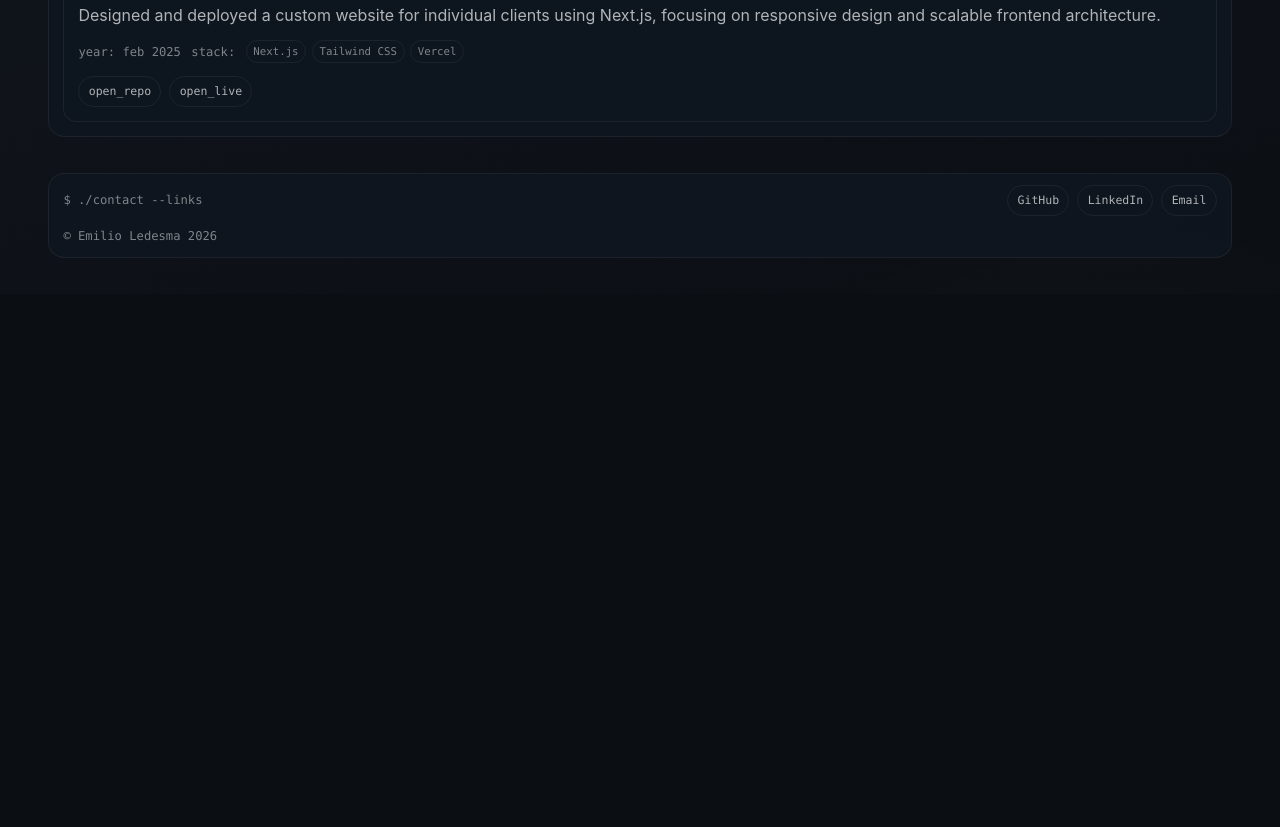
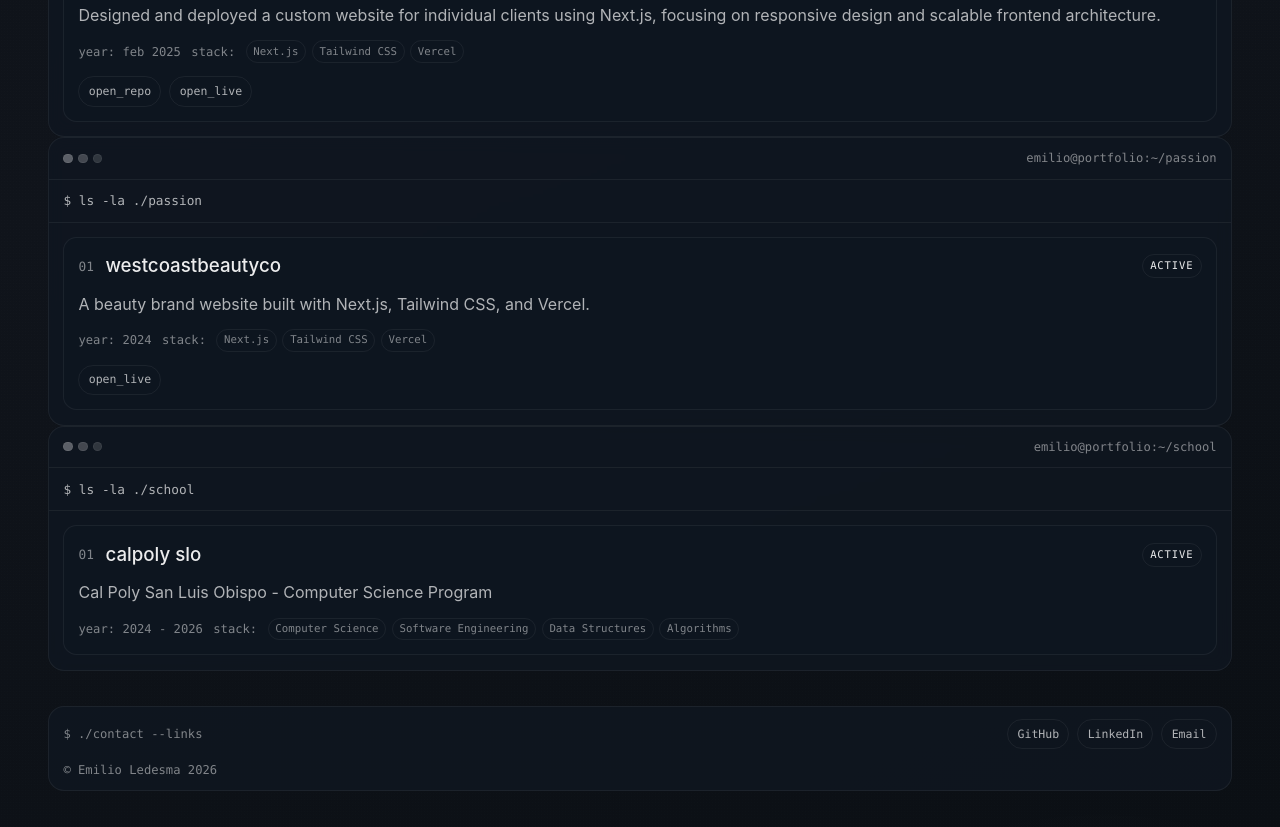
Before and after one commit to Damilss/website-portfolio, a Next.js app: page /work in a window 1280 px wide. Shown: the part 1380-2207 px from the top of the page. Before the commit the page ends 1674 px from the top, so only its background shows below. Built offline with nearby package versions, Linux system fonts and the light colour scheme.

Commit message:
add splits in sections between school, passion, and work

```diff
--- a/app/work/page.tsx
+++ b/app/work/page.tsx
@@ -18,7 +18,7 @@ export default function WorkPage() {
         </Link>
       </header>
 
-      <section className="terminal-panel" aria-label="Projects terminal panel">
+      <section className="terminal-panel" aria-label="Work terminal panel">
         <div className="terminal-topbar">
           <div className="terminal-dots" aria-hidden="true">
             <span />
@@ -28,8 +28,7 @@ export default function WorkPage() {
           <p className="terminal-path mono">emilio@portfolio:~/work</p>
         </div>
 
-        <p className="terminal-command mono">$ ls -la ./projects</p>
-
+        <p className="terminal-command mono">$ ls -la ./work</p>
 
         <ol className="terminal-projects">
           {/* Project 01 */}
@@ -261,6 +260,98 @@ export default function WorkPage() {
         </ol>
       </section>
 
+      <section className="terminal-panel" aria-label="Passion terminal panel">
+        <div className="terminal-topbar">
+          <div className="terminal-dots" aria-hidden="true">
+            <span />
+            <span />
+            <span />
+          </div>
+          <p className="terminal-path mono">emilio@portfolio:~/passion</p>
+        </div>
+
+        <p className="terminal-command mono">$ ls -la ./passion</p>
+
+        <ol className="terminal-projects">
+          {/* Passion Project 01 */}
+          <li id="westcoastbeautyco" className="terminal-project-card">
+            <header className="terminal-project-head">
+              <span className="terminal-project-index mono">01</span>
+              <h2>westcoastbeautyco</h2>
+              <span className="terminal-status mono terminal-status-active">
+                active
+              </span>
+            </header>
+
+            <p className="terminal-summary">
+              A beauty brand website built with Next.js, Tailwind CSS, and Vercel.
+            </p>
+
+            <div className="terminal-meta-row">
+              <p className="mono">year: 2024</p>
+              <p className="mono">stack:</p>
+              <ul className="terminal-stack" aria-label="westcoastbeautyco stack">
+                <li className="mono">Next.js</li>
+                <li className="mono">Tailwind CSS</li>
+                <li className="mono">Vercel</li>
+              </ul>
+            </div>
+
+            <div className="terminal-actions">
+              <a
+                className="terminal-link mono"
+                href="https://westcoastbeautyco.com"
+                target="_blank"
+                rel="noreferrer"
+              >
+                open_live
+              </a>
+            </div>
+          </li>
+        </ol>
+      </section>
+
+      <section className="terminal-panel" aria-label="School terminal panel">
+        <div className="terminal-topbar">
+          <div className="terminal-dots" aria-hidden="true">
+            <span />
+            <span />
+            <span />
+          </div>
+          <p className="terminal-path mono">emilio@portfolio:~/school</p>
+        </div>
+
+        <p className="terminal-command mono">$ ls -la ./school</p>
+
+        <ol className="terminal-projects">
+          {/* School Project 01 */}
+          <li id="calpoly-slo" className="terminal-project-card">
+            <header className="terminal-project-head">
+              <span className="terminal-project-index mono">01</span>
+              <h2>calpoly slo</h2>
+              <span className="terminal-status mono terminal-status-active">
+                active
+              </span>
+            </header>
+
+            <p className="terminal-summary">
+              Cal Poly San Luis Obispo - Computer Science Program
+            </p>
+
+            <div className="terminal-meta-row">
+              <p className="mono">year: 2024 - 2026</p>
+              <p className="mono">stack:</p>
+              <ul className="terminal-stack" aria-label="Cal Poly stack">
+                <li className="mono">Computer Science</li>
+                <li className="mono">Software Engineering</li>
+                <li className="mono">Data Structures</li>
+                <li className="mono">Algorithms</li>
+              </ul>
+            </div>
+          </li>
+        </ol>
+      </section>
+
       <Footer />
     </main>
   );
```
